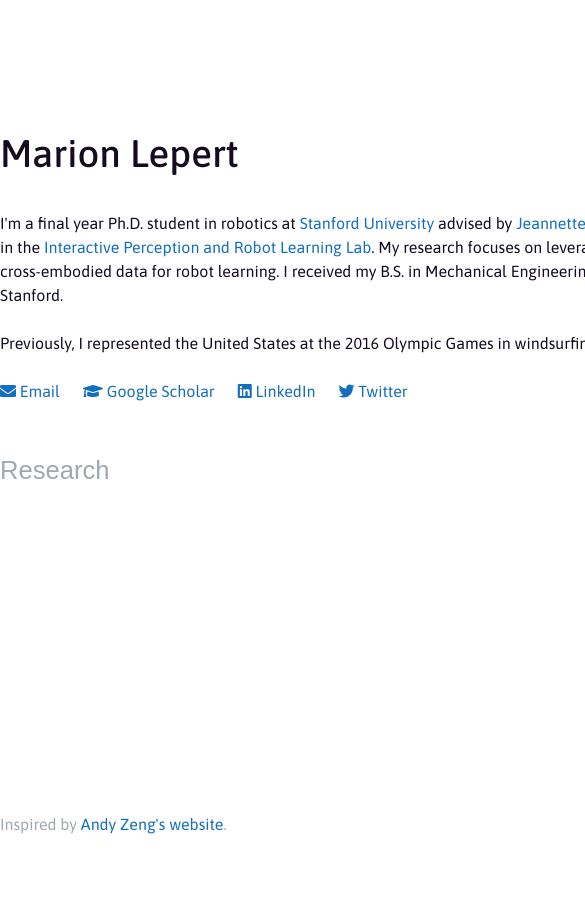
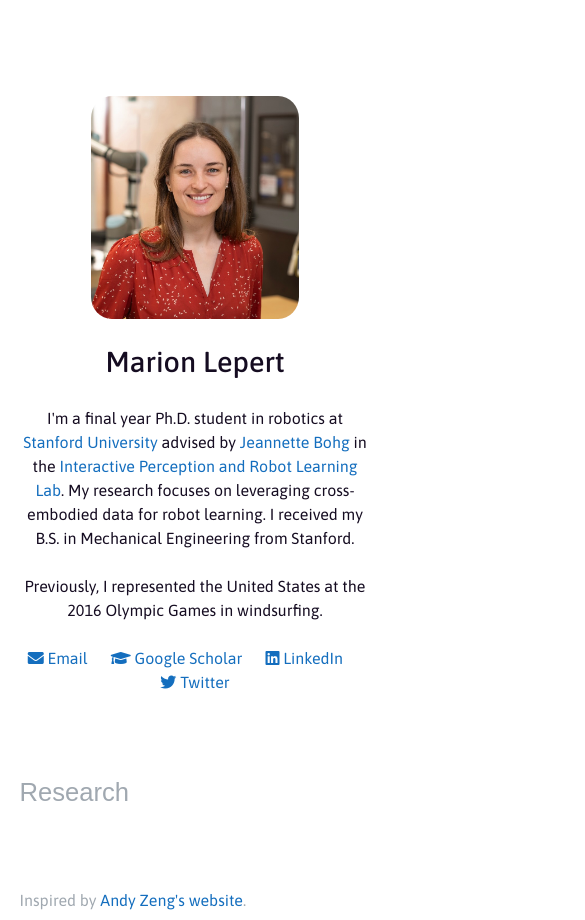
Before and after one commit to MarionLepert/marionlepert.github.io, a plain HTML site: page index.html in a window 390 px wide. Shown: the top 920 px of the page, 585 px wide, since content can reach past the window. Before the commit the page ends 844 px from the top, so only its background shows below. Drawn offline with nearby package versions, Linux system fonts and the light colour scheme.

Commit message:
fixed sizing problems

```diff
--- a/style.css
+++ b/style.css
@@ -27,6 +27,7 @@ footer, header, hgroup, menu, nav, section {
 }
 body {
   line-height: 1;
+  overflow-x:hidden;
 }
 ol, ul {
   list-style: none;
@@ -53,8 +54,10 @@ table {
   color: #150c21;
 }
 
+
 #main {
-  width: 54em;
+    width: 100%;
+    max-width: 54em;
     margin: 0px auto;
     position: relative;
     min-height: 100vh;
@@ -88,27 +91,30 @@ h1 {
 /* Profile image and description. */
 
 #intro {
-  padding-top: 6em;
+    padding-top: 5em;
     display: flex;
+    flex-wrap: wrap;
+    padding-bottom:2em;
 }
 
 #intro-text {
     width: 40em;
-  float: left;
+    margin-right:1em;
 }
 
 #intro-image {
-  margin: 2em 0 0 2em;
-  width: 12em;
-  height: 12em;
-  float: left;
-  overflow: hidden;
-  border-radius: 1em;
+    margin: 0em 0;
+    padding-top: 1em;
+    width: 60%;
+    height: auto;
+    flex: 1 1 11em;
   }
 
   #intro-image img {
-  width: 12em;
+    width: 13em;
+    border-radius: 10%;
   }
+
 
 /**************************************************/
 /* Section buttons. */
@@ -305,3 +311,66 @@ h3 a:hover {
   bottom: 0;
   line-height: 2.5em;
 }
+
+@media (max-width: 900px) {
+    #main {
+        width: 90%;
+    }
+
+    #intro {
+      flex-direction: column;
+      align-items: center;
+      text-align:center
+    }
+
+    #intro-image {
+        width: 60%;
+        height: auto;
+        order: -1;
+        display: flex;
+        justify-content: center;
+    }
+
+    #intro-text {
+        width: 100%;
+        text-align: center;
+        margin-right:0em
+    }
+
+    .thumbnail {
+        width: 100%;
+        display: flex;
+        flex-direction: column;
+        align-items: left;
+        width:  100%;
+        height: auto;
+        max-width: 150px;
+
+    }
+
+    .list-item {
+        margin-top: 0.5em;
+        margin-right: 0em;
+    }
+
+
+  }
+
+  @media (max-width: 480px) {
+    .grid {
+        grid-template-columns: 1fr;
+    }
+
+    h1 {
+        font-size: 1.8em;
+    }
+
+    h3 {
+        font-size: 0.9em;
+    }
+
+    #main {
+      width: 90%;
+    }
+
+  }
```
Lines whose indentation alone changed are shown as unchanged.
